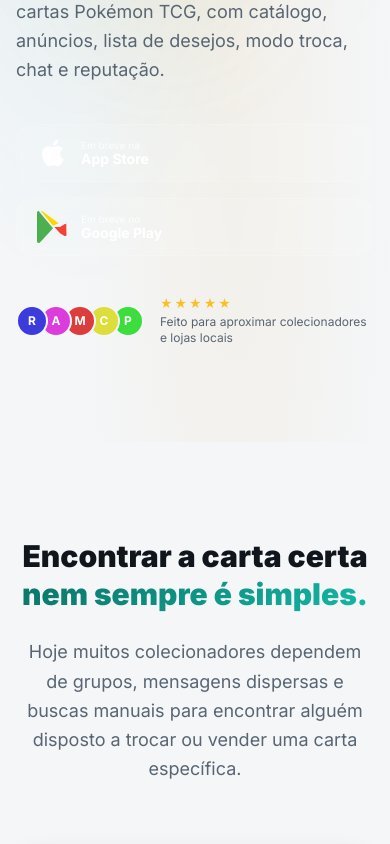
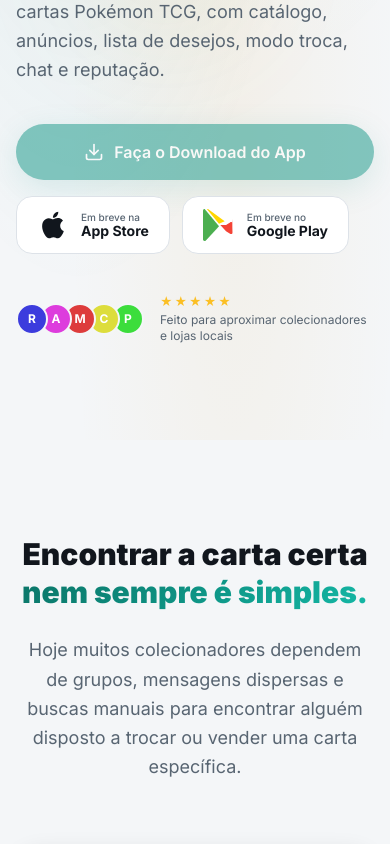
Before and after one commit to LuxPacheco/Site-CardTroca, a Next.js app: page / in a window 390 px wide. Shown: the part 980-1824 px from the top of the page. Built offline with nearby package versions, Linux system fonts and the light colour scheme; no server answers.

Commit message:
badges tema-aware, botão download, menu vertical funcionalidades, remove sombra segurança

```diff
--- a/app/funcionalidades/page.tsx
+++ b/app/funcionalidades/page.tsx
@@ -24,9 +24,11 @@
   return (
     <>
       <Navigation />
-      <main id="main-content" className="pt-16 lg:pt-18">
-        <div className="bg-ds-bg border-b border-ds-border sticky top-16 lg:top-18 z-40">
-          <div className="max-w-7xl mx-auto px-4 sm:px-6 lg:px-8">
+      <main id="main-content" className="pt-16 lg:pt-18 min-h-screen bg-ds-bg">
+
+        {/* Mobile: horizontal tabs */}
+        <div className="lg:hidden bg-ds-bg border-b border-ds-border">
+          <div className="max-w-7xl mx-auto px-4">
             <div className="flex gap-1 overflow-x-auto py-3 scrollbar-hide">
               {features.map((feature, i) => (
                 <button
@@ -46,9 +48,44 @@
           </div>
         </div>
 
-        <div key={active}>
+        {/* Desktop: sidebar + content */}
+        <div className="max-w-7xl mx-auto px-4 sm:px-6 lg:px-8 py-8 lg:py-12">
+          <div className="flex gap-8 items-start">
+
+            {/* Vertical sidebar — desktop only */}
+            <aside className="hidden lg:flex flex-col gap-2 w-56 flex-shrink-0 sticky top-28">
+              <p className="text-xs font-semibold text-ds-text-tertiary uppercase tracking-widest mb-2 px-3">
+                Funcionalidades
+              </p>
+              {features.map((feature, i) => (
+                <button
+                  key={feature.id}
+                  onClick={() => setActive(i)}
+                  className={cn(
+                    "w-full text-left px-4 py-3 rounded-xl text-sm font-medium transition-all duration-200",
+                    active === i
+                      ? "bg-primary text-white shadow-primary-glow"
+                      : "text-ds-text-secondary hover:text-ds-text-primary hover:bg-ds-bg-tertiary"
+                  )}
+                >
+                  {feature.label}
+                </button>
+              ))}
+            </aside>
+
+            {/* Feature content */}
+            <div key={active} className="flex-1 min-w-0">
+              {features[active].component}
+            </div>
+
+          </div>
+        </div>
+
+        {/* Mobile content */}
+        <div key={`mobile-${active}`} className="lg:hidden">
           {features[active].component}
         </div>
+
       </main>
       <Footer />
     </>
--- a/components/AppStoreBadgeButton.tsx
+++ b/components/AppStoreBadgeButton.tsx
@@ -1,6 +1,4 @@
 "use client";
-
-import { openAppStore } from "@/components/AppDownloadButton";
 
 export function AppStoreBadgeButton({ store }: { store: "apple" | "google" }) {
   if (store === "apple") {
@@ -8,15 +6,15 @@
       <button
         type="button"
         onClick={() => {}}
-        className="flex items-center gap-3 px-5 py-3 rounded-2xl bg-white/10 border border-white/15 backdrop-blur-sm cursor-default"
+        className="flex items-center gap-3 px-5 py-3 rounded-2xl bg-ds-surface border border-ds-border backdrop-blur-sm cursor-default"
         aria-label="Baixar o CardTroca na App Store"
       >
-        <svg className="w-8 h-8 text-white" viewBox="0 0 24 24" fill="currentColor" aria-hidden="true">
+        <svg className="w-8 h-8 text-ds-text-primary" viewBox="0 0 24 24" fill="currentColor" aria-hidden="true">
           <path d="M18.71 19.5c-.83 1.24-1.71 2.45-3.05 2.47-1.34.03-1.77-.79-3.29-.79-1.53 0-2 .77-3.27.82-1.31.05-2.3-1.32-3.14-2.53C4.25 17 2.94 12.45 4.7 9.39c.87-1.52 2.43-2.48 4.12-2.51 1.28-.02 2.5.87 3.29.87.78 0 2.26-1.07 3.8-.91.65.03 2.47.26 3.64 1.98-.09.06-2.17 1.28-2.15 3.81.03 3.02 2.65 4.03 2.68 4.04-.03.07-.42 1.44-1.38 2.83M13 3.5c.73-.83 1.94-1.46 2.94-1.5.13 1.17-.34 2.35-1.04 3.19-.69.85-1.83 1.51-2.95 1.42-.15-1.15.41-2.35 1.05-3.11z"/>
         </svg>
         <div className="text-left">
-          <p className="text-white/70 text-[10px] font-medium leading-none mb-0.5">Em breve na</p>
-          <p className="text-white font-bold text-sm leading-none">App Store</p>
+          <p className="text-ds-text-secondary text-[10px] font-medium leading-none mb-0.5">Em breve na</p>
+          <p className="text-ds-text-primary font-bold text-sm leading-none">App Store</p>
         </div>
       </button>
     );
@@ -26,7 +24,7 @@
     <button
       type="button"
       onClick={() => {}}
-      className="flex items-center gap-3 px-5 py-3 rounded-2xl bg-white/10 border border-white/15 backdrop-blur-sm cursor-default"
+      className="flex items-center gap-3 px-5 py-3 rounded-2xl bg-ds-surface border border-ds-border backdrop-blur-sm cursor-default"
       aria-label="Baixar o CardTroca no Google Play"
     >
       <svg className="w-8 h-8" viewBox="0 0 24 24" aria-hidden="true">
@@ -36,8 +34,8 @@
         <path fill="#4CAF50" d="M1.22 24c.33.01.66-.1.9-.36L12 12.99l-10.66 9.65-.12-.01c-.33-.01-.66-.1-.9-.36C.11 22.02 0 21.66 0 21.32v.36c0 .34.11.7.32.96.24.26.57.35.9.36z"/>
       </svg>
       <div className="text-left">
-        <p className="text-white/70 text-[10px] font-medium leading-none mb-0.5">Em breve no</p>
-        <p className="text-white font-bold text-sm leading-none">Google Play</p>
+        <p className="text-ds-text-secondary text-[10px] font-medium leading-none mb-0.5">Em breve no</p>
+        <p className="text-ds-text-primary font-bold text-sm leading-none">Google Play</p>
       </div>
     </button>
   );
--- a/components/sections/Hero.tsx
+++ b/components/sections/Hero.tsx
@@ -3,9 +3,10 @@
 import Image from "next/image";
 import { motion, useReducedMotion } from "framer-motion";
 import { Badge } from "@/components/ui/Badge";
+import { Button } from "@/components/ui/Button";
 import { PhoneMockup } from "@/components/PhoneMockup";
 import { TcgCard } from "@/components/TcgCard";
-import { ArrowDown, Sparkles } from "lucide-react";
+import { ArrowDown, Download, Sparkles } from "lucide-react";
 import { AppStoreBadgeButton } from "@/components/AppStoreBadgeButton";
 
 function HeroAppScreen() {
@@ -118,12 +119,19 @@
               lista de desejos, modo troca, chat e reputação.
             </motion.p>
 
-            <motion.div
-              variants={item}
-              className="flex flex-col sm:flex-row gap-4 flex-wrap"
-            >
-              <AppStoreBadgeButton store="apple" />
-              <AppStoreBadgeButton store="google" />
+            <motion.div variants={item} className="flex flex-col gap-4">
+              <Button
+                variant="primary"
+                size="lg"
+                icon={<Download className="w-5 h-5" />}
+                disabled
+              >
+                Faça o Download do App
+              </Button>
+              <div className="flex flex-row gap-3 flex-wrap">
+                <AppStoreBadgeButton store="apple" />
+                <AppStoreBadgeButton store="google" />
+              </div>
             </motion.div>
 
             {/* Social proof */}
--- a/components/sections/Security.tsx
+++ b/components/sections/Security.tsx
@@ -153,7 +153,7 @@
               variant="elevated"
               padding="lg"
               rounded="2xl"
-              className="shadow-elevation-2 h-full border-l-4"
+              className="h-full border-l-4"
               style={{ borderLeftColor: "rgba(217,142,4,0.5)" }}
             >
               <div className="flex items-start gap-3 mb-6">
```
